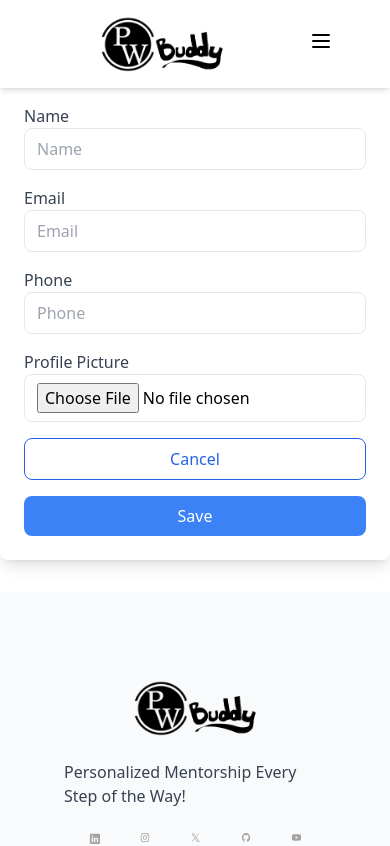
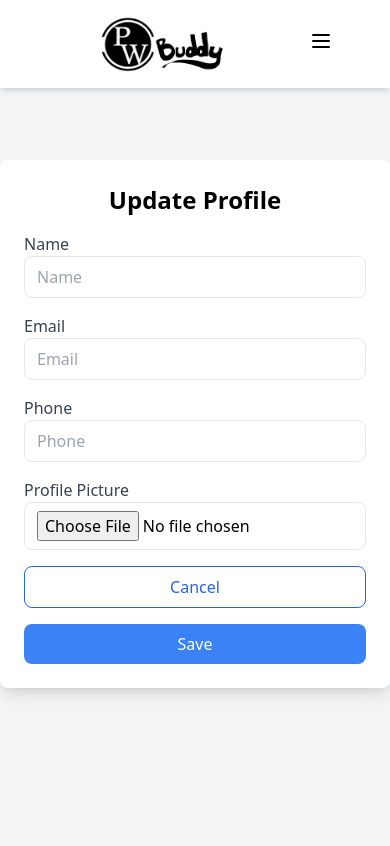
Before and after one commit to sigma-webdev/PW-S-Buddy, a React (Create React App) app in the folder pwsbuddy/: page /profileupdate in a window 390 px wide. Shown: the top 846 px of the page. Built offline with nearby package versions, Linux system fonts and the light colour scheme.

Commit message:
add authentication ui done with responsiveness

```diff
--- a/pwsbuddy/src/Components/Authentication/Changepassword.jsx
+++ b/pwsbuddy/src/Components/Authentication/Changepassword.jsx
@@ -1,22 +1,22 @@
-import React, { useState } from 'react';
+import React, { useState } from "react";
 
 const ChangePassword = () => {
-  const [currentPassword, setCurrentPassword] = useState('');
-  const [newPassword, setNewPassword] = useState('');
-  const [confirmNewPassword, setConfirmNewPassword] = useState('');
+  const [currentPassword, setCurrentPassword] = useState("");
+  const [newPassword, setNewPassword] = useState("");
+  const [confirmNewPassword, setConfirmNewPassword] = useState("");
 
   const handleSubmit = (e) => {
     e.preventDefault();
-
   };
 
-  const handleCancel = () => {
-
-  };
+  const handleCancel = () => {};
 
   return (
+    <div className="bg-gray-100 py-40">
       <div className="max-w-md mx-auto my-8 sm:my-16 lg:my-32 bg-white shadow-lg rounded-lg p-6">
-      <h2 className="text-2xl font-bold mb-4 text-center lg:text-left">Change Password</h2>
+        <h2 className="text-2xl font-bold mb-4 text-center lg:text-left">
+          Change Password
+        </h2>
         <form onSubmit={handleSubmit}>
           <div className="mb-4">
             <label className="block text-gray-700">Current Password</label>
@@ -67,8 +67,9 @@ const ChangePassword = () => {
             </button>
           </div>
         </form>
+      </div>{" "}
     </div>
   );
-}
+};
 
 export default ChangePassword;
--- a/pwsbuddy/src/Components/Authentication/ProfileUpdate.jsx
+++ b/pwsbuddy/src/Components/Authentication/ProfileUpdate.jsx
@@ -2,7 +2,8 @@ import React from "react";
 
 const ProfileUpdate = () => {
   return (
-    <div className="max-w-md mx-auto my-8 sm:my-16 lg:my-32 bg-white shadow-lg rounded-lg p-6">
+    <div className="bg-gray-100 py-40">
+    <div className="max-w-md mx-auto  bg-white shadow-lg rounded-lg p-6">
       <h2 className="text-2xl font-bold mb-4 text-center lg:text-left">
         Update Profile
       </h2>
@@ -50,7 +51,7 @@ const ProfileUpdate = () => {
           </button>
         </div>
       </form>
-    </div>
+    </div></div>
   );
 };
 
--- a/pwsbuddy/src/Components/Authentication/Profileview.jsx
+++ b/pwsbuddy/src/Components/Authentication/Profileview.jsx
@@ -4,6 +4,7 @@ import { Link } from 'react-router-dom';
 
 const ProfileView = () => {
   return (
+    <div className="bg-gray-100 py-40">
     <div className="max-w-3xl mx-auto my-8 sm:my-16 lg:my-32 bg-white shadow-xl rounded-lg overflow-hidden">
       <div className="bg-gradient-to-r from-blue-500 to-blue-600 p-6">
         <h2 className="text-3xl font-bold text-white text-center lg:text-left">Profile</h2>
@@ -39,7 +40,7 @@ const ProfileView = () => {
           </div>
         </div>
       </div>
-    </div>
+    </div></div>
   );
 }
 
--- a/pwsbuddy/src/Components/Authentication/Signin.jsx
+++ b/pwsbuddy/src/Components/Authentication/Signin.jsx
@@ -10,7 +10,7 @@ const SignIn = () => {
   };
 
   return (
-    <div className="flex flex-col items-center justify-center  bg-gray-100 mt-14">
+    <div className="flex flex-col items-center justify-center py-20 bg-gray-100 mt-14">
       <img src={logo} alt="Logo" className="h-10 mt-12 mb-8" />
       <h1 className="text-center text-xl text-black">
         Sign in to your account
--- a/pwsbuddy/src/Components/Authentication/Signup.jsx
+++ b/pwsbuddy/src/Components/Authentication/Signup.jsx
@@ -11,7 +11,7 @@ const SignUp = () => {
     setShowConfirmPassword(!showConfirmPassword);
 
   return (
-    <div className="flex flex-col items-center justify-center  bg-gray-100 mt-20">
+    <div className="flex flex-col items-center justify-center py-20 bg-gray-100 mt-20">
       <img src={logo} alt="Logo" className="h-10 mb-8 mt-8" />
       <h1 className="text-center text-xl text-black">Create Your Account</h1>
       <p className="mt-2 mb-8 text-center text-md text-gray-600">
```
Lines whose indentation alone changed are shown as unchanged.
